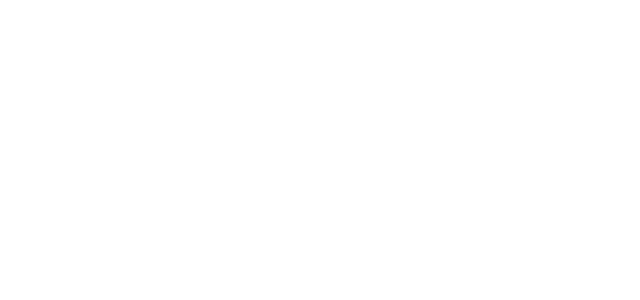
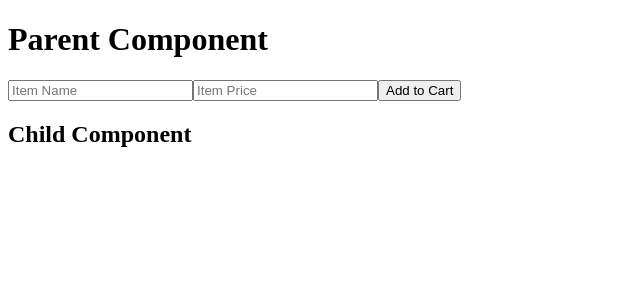
Before and after one commit to acciojob/lift-state-up-4-santmailo, a React app: page / in a window 1280 px wide. Shown: the top 300 px of the page, without its empty margins (0-640 px from the left). Built offline with nearby package versions, Linux system fonts and the light colour scheme.

Commit message:
submitting code-Fri Jul 21 2023 13:49:56 GMT+0530 (India Standard Time)

```diff
--- a/src/components/App.js
+++ b/src/components/App.js
@@ -1,11 +1,13 @@
 
 import React from "react";
+import Parent from "./parent";
 import './../styles/App.css';
 
 const App = () => {
   return (
     <div>
         {/* Do not remove the main div */}
+        <Parent />
     </div>
   )
 }
--- /dev/null
+++ b/src/components/child.js
@@ -0,0 +1,14 @@
+import React from "react";
+
+const Child = (props) => {
+    return (
+        <div>
+            <h2>Child Component</h2>
+            <ul>
+                {props.cartItems.map((item,index) => (<li key={index}>{item.name} - ${item.price} <button onClick={() => props.handleRemoveItem(index)}>Remove</button></li>))}
+            </ul>
+        </div>
+    )
+}
+
+export default Child;
--- /dev/null
+++ b/src/components/parent.js
@@ -0,0 +1,34 @@
+import React from 'react';
+import Child from './child';
+
+const Parent = () => {
+    const [cartItems, setCartItems] = React.useState([]);
+
+    const handleAddToCart = (event) => {
+        event.preventDefault();
+        const name = event.target.itemName.value;
+        const price = event.target.itemPrice.value;
+
+        if(!name || !price) return alert('Please enter both name and price');
+        const newItem = { name, price };
+        setCartItems((prevItems) => [...prevItems, newItem]);
+    }
+
+    const handleRemoveFromCart = (key) => {
+        setCartItems((prevItems) => prevItems.filter((item,index) => index !== key));
+    }
+
+    return (
+        <div>
+            <h1>Parent Component</h1>
+            <form onSubmit={handleAddToCart}>
+                <input type="text" name="itemName" placeholder="Item Name" />
+                <input type="number" name="itemPrice" placeholder="Item Price" />
+                <button type="submit">Add to Cart</button>
+            </form>
+            <Child cartItems={cartItems} handleRemoveItem = {handleRemoveFromCart}/>
+        </div>
+    );
+}
+
+export default Parent;
```
Also changed, not shown: 1 other file (tests, documents, lock files or other folders).
